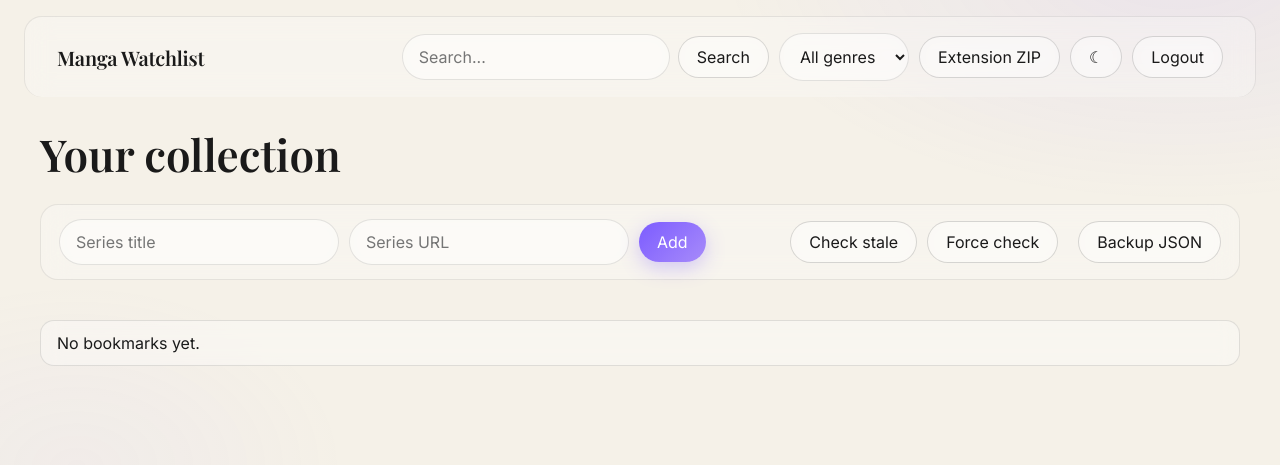
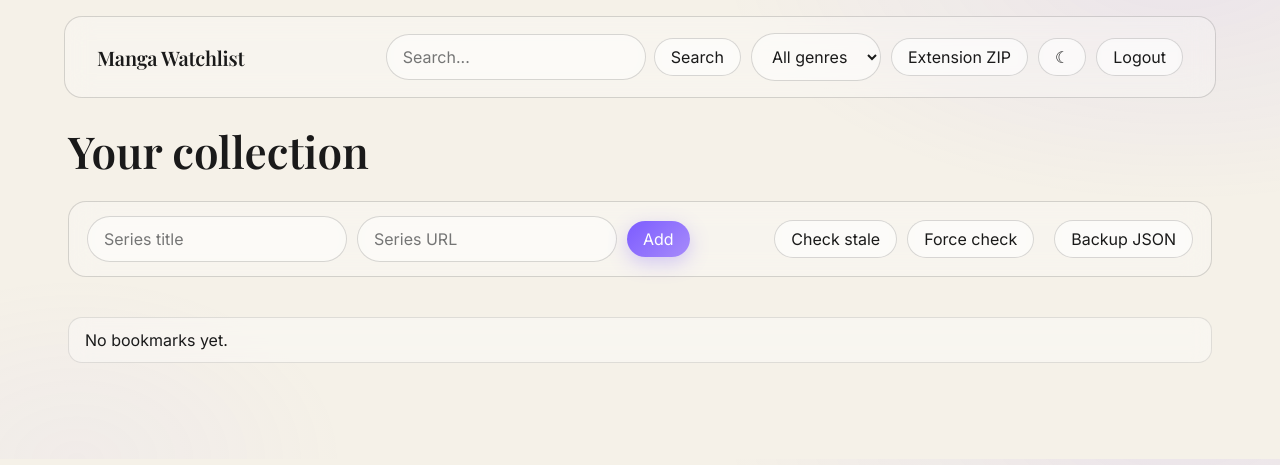
Before and after one commit to somaqzz12/manhwa-manga-tracking-Through-out-different-websites, a Python web app: template templates/index.html in a window 1280 px wide. Shown: the top 465 px of the page. Run offline with Jinja, Linux system fonts and the light colour scheme; the template is opened without the code that fills it, so the values that code supplies are empty.

Commit message:
Tighten dashboard visual scale and structure for a more intentional layout.
Reduces container/card sizing and spacing, strengthens border system, and sharpens input/button proportions while keeping the glass style.

Made-with: Cursor

```diff
--- a/templates/index.html
+++ b/templates/index.html
@@ -7,14 +7,14 @@
   <title>Manga Watchlist</title>
   <link rel="preconnect" href="https://fonts.googleapis.com">
   <link rel="preconnect" href="https://fonts.gstatic.com" crossorigin>
-  <link href="https://fonts.googleapis.com/css2?family=Playfair+Display:wght@400;600&family=Inter:wght@300;400;500&display=swap" rel="stylesheet">
+  <link href="https://fonts.googleapis.com/css2?family=Playfair+Display:wght@500;600&family=Inter:wght@300;400;500&display=swap" rel="stylesheet">
   <style>
     :root {
       --bg: #f5f1e8;
       --surface: #ffffff;
       --text: #1a1a1a;
       --muted: #6f6f6f;
-      --border: #1a1a1a;
+      --border: rgba(0, 0, 0, 0.15);
       --accent: #6d5dfc;
     }
     .dark {
@@ -22,7 +22,7 @@
       --surface: #1a1a1a;
       --text: #eaeaea;
       --muted: #9a9a9a;
-      --border: #eaeaea;
+      --border: rgba(255, 255, 255, 0.18);
     }
     * { box-sizing: border-box; }
     body {
@@ -36,17 +36,17 @@
         radial-gradient(ellipse 560px 380px at 6% 100%, rgba(167, 139, 250, 0.06), transparent 48%);
     }
     h1, h2, h3 { font-family: "Playfair Display", serif; }
-    .shell { max-width: 1600px; margin: 0 auto; }
+    .shell { max-width: 1200px; margin: 0 auto; }
     .glass {
       background: rgba(255, 255, 255, 0.25);
       backdrop-filter: blur(14px);
       -webkit-backdrop-filter: blur(14px);
-      border: 1px solid rgba(0, 0, 0, 0.08);
+      border: 1px solid var(--border);
       border-radius: 18px;
     }
     .dark .glass {
       background: rgba(255, 255, 255, 0.06);
-      border: 1px solid rgba(255, 255, 255, 0.12);
+      border: 1px solid var(--border);
     }
     .topbar {
       display: flex;
@@ -55,7 +55,7 @@
       gap: 16px;
       padding: 16px 32px;
       margin: 16px 24px 0;
-      border-bottom: none;
+      border-bottom: 1px solid var(--border);
     }
     .topbar h1 {
       margin: 0;
@@ -77,26 +77,26 @@
       background: rgba(255, 255, 255, 0.4);
       backdrop-filter: blur(10px);
       -webkit-backdrop-filter: blur(10px);
-      border: 1px solid rgba(0, 0, 0, 0.1);
+      border: 1px solid var(--border);
       color: var(--text);
       font: inherit;
       min-width: 0;
     }
     .dark .input, .dark .select {
       background: rgba(255, 255, 255, 0.08);
-      border: 1px solid rgba(255, 255, 255, 0.14);
+      border: 1px solid var(--border);
       color: var(--text);
     }
-    .input { min-width: 180px; flex: 1; max-width: 280px; }
+    .input { min-width: 170px; flex: 1; max-width: 260px; }
     .select { min-width: 130px; cursor: pointer; }
     .btn {
-      padding: 10px 18px;
+      padding: 8px 16px;
       border-radius: 999px;
-      font-size: 14px;
-      background: rgba(255, 255, 255, 0.35);
-      backdrop-filter: blur(10px);
-      -webkit-backdrop-filter: blur(10px);
-      border: 1px solid rgba(0, 0, 0, 0.15);
+      font-size: 13px;
+      background: rgba(255, 255, 255, 0.5);
+      backdrop-filter: blur(6px);
+      -webkit-backdrop-filter: blur(6px);
+      border: 1px solid var(--border);
       color: #1a1a1a;
       transition: all 0.2s ease;
       cursor: pointer;
@@ -111,8 +111,8 @@
       background: rgba(255, 255, 255, 0.55);
     }
     .dark .btn {
-      background: rgba(255, 255, 255, 0.08);
-      border: 1px solid rgba(255, 255, 255, 0.18);
+      background: rgba(255, 255, 255, 0.12);
+      border: 1px solid var(--border);
       color: #eaeaea;
     }
     .dark .btn:hover {
@@ -133,7 +133,7 @@
       box-shadow: 0 8px 24px rgba(124, 92, 255, 0.4);
     }
     .muted { color: var(--muted); }
-    main { padding: 32px 40px 48px; }
+    main { padding: 28px 28px 44px; }
     .section { margin-bottom: 40px; }
     .headline {
       margin: 0 0 24px;
@@ -158,6 +158,11 @@
       align-items: center;
       gap: 10px;
     }
+    .input-row {
+      display: flex;
+      gap: 12px;
+      align-items: center;
+    }
     @media (min-width: 1024px) {
       .bar form.add-inline { flex-wrap: nowrap; }
     }
@@ -176,22 +181,22 @@
     .grid {
       display: grid;
       grid-template-columns: repeat(2, minmax(0, 1fr));
-      gap: 26px;
+      gap: 20px;
     }
     @media (min-width: 860px) { .grid { grid-template-columns: repeat(4, minmax(0, 1fr)); } }
     @media (min-width: 1200px) { .grid { grid-template-columns: repeat(5, minmax(0, 1fr)); } }
     .card {
       border-radius: 16px;
       overflow: hidden;
-      border: 1px solid rgba(0, 0, 0, 0.1);
-      background: rgba(255, 255, 255, 0.6);
-      backdrop-filter: blur(10px);
-      -webkit-backdrop-filter: blur(10px);
+      border: 1px solid var(--border);
+      background: rgba(255, 255, 255, 0.7);
+      backdrop-filter: blur(6px);
+      -webkit-backdrop-filter: blur(6px);
       transition: transform 0.25s ease, box-shadow 0.25s ease;
     }
     .dark .card {
       background: rgba(255, 255, 255, 0.06);
-      border: 1px solid rgba(255, 255, 255, 0.12);
+      border: 1px solid var(--border);
     }
     .card:hover {
       transform: translateY(-6px);
@@ -202,13 +207,13 @@
     }
     .cover {
       width: 100%;
-      height: 300px;
+      height: 260px;
       object-fit: cover;
       display: block;
     }
     .cover-placeholder {
       width: 100%;
-      height: 300px;
+      height: 260px;
       display: grid;
       place-items: center;
       color: var(--muted);
@@ -304,7 +309,7 @@
       <h2 class="headline">Your collection</h2>
 
       <div class="bar glass">
-        <form class="add-inline" action="/add" method="post" data-loading-form="true">
+        <form class="add-inline input-row" action="/add" method="post" data-loading-form="true">
           <input type="hidden" name="csrf_token" value="{{ csrf_token() }}">
           <input type="hidden" name="q" value="{{ search_q or '' }}">
           <input type="hidden" name="sort" value="{{ sort }}">
```
